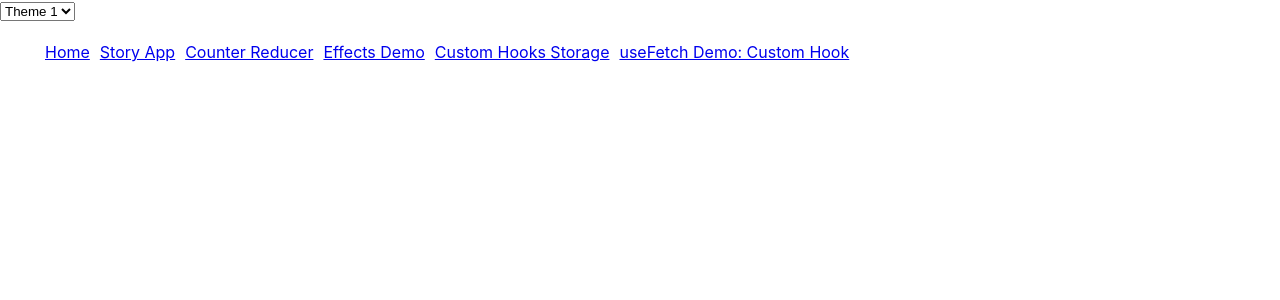
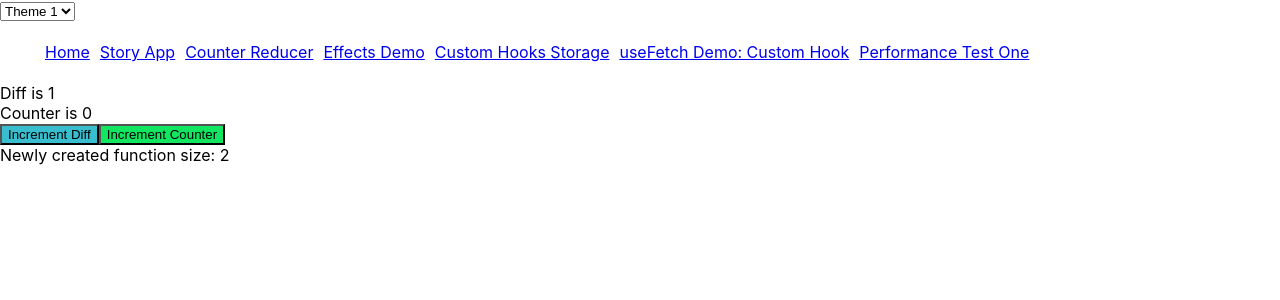
Before and after one commit to rajeshpillai/medidata-react-june-2021, a React (Create React App) app: page /performance-test-one in a window 1280 px wide. Shown: the top 300 px of the page. Built offline with nearby package versions, Linux system fonts and the light colour scheme.

Commit message:
Fixed title in product listing

```diff
--- a/package.json
+++ b/package.json
@@ -12,6 +12,7 @@
     "react-router-dom": "^5.2.0",
     "react-scripts": "4.0.3",
     "redux": "^4.1.0",
+    "reselect": "^4.0.0",
     "web-vitals": "^1.0.1"
   },
   "scripts": {
--- a/src/components/navbar.js
+++ b/src/components/navbar.js
@@ -13,8 +13,7 @@ export default function NavBar() {
       <li><Link to="/effects-demo">Effects Demo</Link></li>
       <li><Link to="/custom-hook-storage">Custom Hooks Storage</Link></li>
       <li><Link to="/use-fetch-demo">useFetch Demo: Custom Hook</Link></li>
-
-
+      <li><Link to="/performance-test-one">Performance Test One</Link></li>
     </ul>
   );
 }
--- /dev/null
+++ b/src/hooks-app/perform-one.js
@@ -0,0 +1,52 @@
+import React, {useState, useCallback} from 'react';
+
+
+
+
+function randomColour() {
+  function c() {
+    var hex = Math.floor(Math.random()*256).toString(16);
+    return ("0"+String(hex)).substr(-2); // pad with zero
+  }
+  return "#"+c()+c()+c();
+}
+
+// This will be in different file button.js
+const Button = React.memo((props) => {
+  return (
+    <button onClick={(props.onClick)} style={{background: randomColour()}}>
+      {props.children}
+    </button>
+  );
+});
+
+
+const functions = new Set();
+
+export default function PerformanceTestOne() {
+  const [diff, setDiff] = useState(1);
+  const [counter, setCounter] = useState(0);
+
+  const incrementDiff = useCallback(() => setDiff(d => d + 1), []);
+
+  //Dependent on the diff
+  const increment =  useCallback(() => setCounter(c => c + diff), [diff]);
+
+  // Register the components
+  functions.add(increment);
+  functions.add(incrementDiff);
+
+  console.log(functions);
+
+  return (
+    <div>
+      <div>Diff is {diff}</div>
+      <div>Counter is {counter}</div>
+
+      <Button onClick={incrementDiff}>Increment Diff</Button>
+      <Button onClick={increment}>Increment Counter</Button>
+      <br/>
+      <div>Newly created function size: {functions.size - 2}</div>
+    </div>
+  );
+}
--- a/src/hooks-app/usefetch-demo.js
+++ b/src/hooks-app/usefetch-demo.js
@@ -39,7 +39,7 @@ export default function UseFetchDemo() {
       {!isLoading &&
         response.map((product, index) => (
           <div key={index}>
-            <h3>{product.name}</h3>
+            <h3>{product.title}</h3>
             <p>{product.description}</p>
           </div>
         ))
--- a/src/hooks/use-fetch.js
+++ b/src/hooks/use-fetch.js
@@ -1,4 +1,4 @@
-import {useState, useEffect} from 'react';
+import {useState, useEffect, useCallback} from 'react';
 import {useLocalStorage} from './use-localstorage';
 
 export function useFetch(url) {
@@ -12,9 +12,11 @@ export function useFetch(url) {
 
   console.log("token: ", token);
 
-  const doFetch = (options = {}) => {
+  const doFetchIn = (options = {}) => {
     setIsLoading(true);
   }
+
+  const doFetch = useCallback(doFetchIn, []);
 
   // Make API calls here
   useEffect(() => {
--- a/src/index.js
+++ b/src/index.js
@@ -24,6 +24,7 @@ import NavBar from './components/navbar';
 import ViewStory from './hooks-app/story/view-story';
 import CustomHookStorage from './hooks-app/custom-hook-storage';
 import UseFetchDemo from './hooks-app/usefetch-demo';
+import PerformanceTestOne from './hooks-app/perform-one';
 
 ReactDOM.render(
   <React.StrictMode>
@@ -50,6 +51,8 @@ ReactDOM.render(
           </Route>
 
           <Route path="/effects-demo" component ={EffectsDemo} />
+          <Route path="/performance-test-one" component ={PerformanceTestOne} />
+
           <Route path="/story/view/:id">
               <ViewStory />
           </Route>
```
Also changed, not shown: 1 other file (tests, documents, lock files or other folders).
